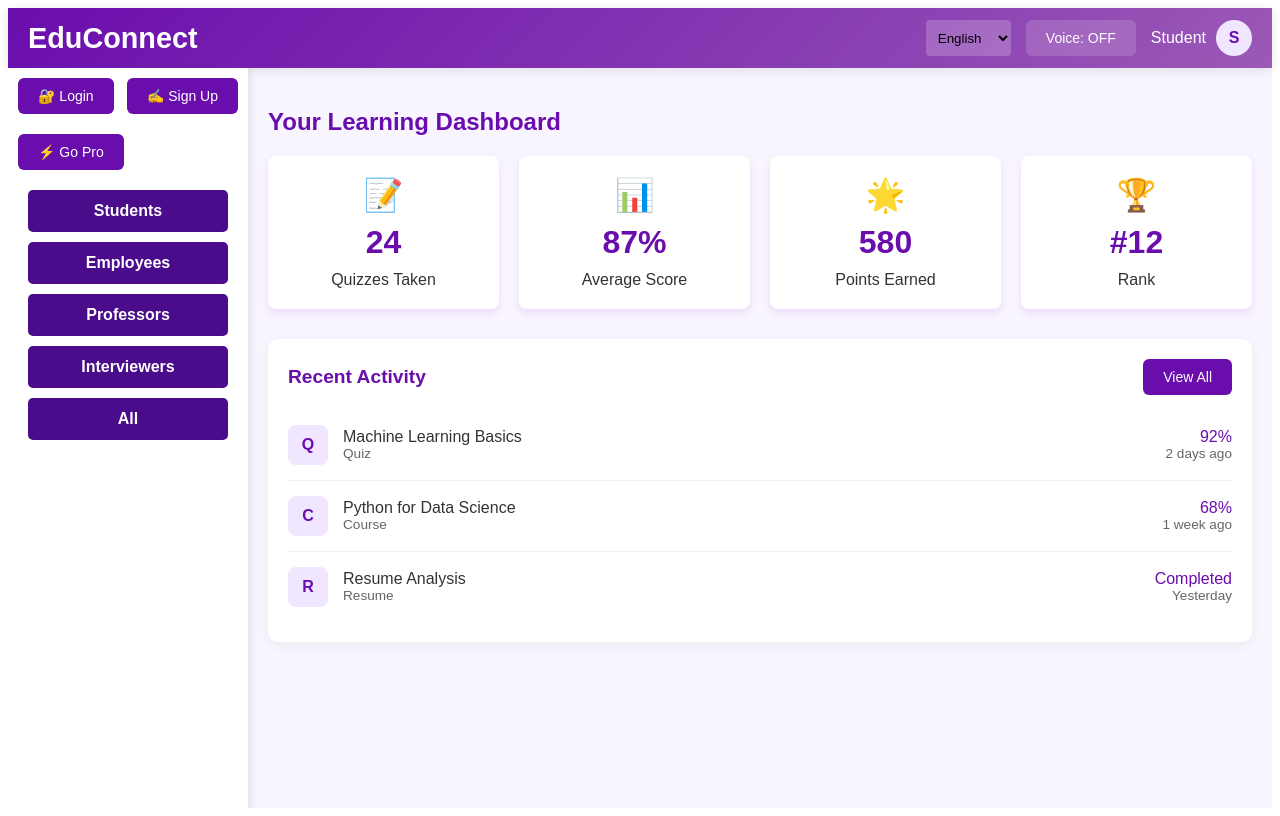
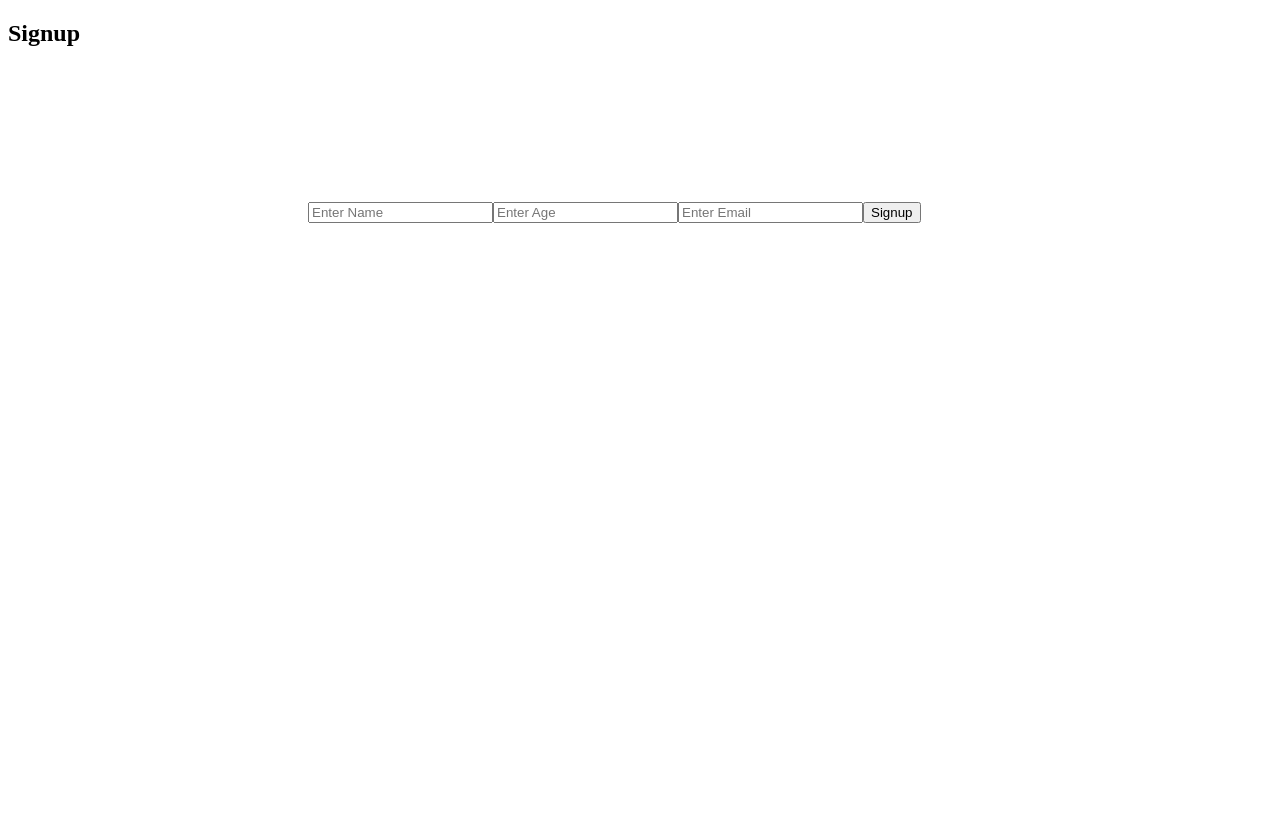
Before and after one commit to preethi123455/Educonnect__Platform, a React (Create React App) app in the folder frontend/: page / in a window 1280 px wide. Built offline with nearby package versions, Linux system fonts and the light colour scheme; no server answers.

Commit message:
preethi - 3

```diff
--- a/frontend/src/App.js
+++ b/frontend/src/App.js
@@ -1,4 +1,4 @@
-import React, { useContext } from "react";
+import React, { useContext, useState } from "react";
 import { AppContext } from "./components/AppContext";
 import Sidebar from "./components/Sidebar";
 import Dashboard from "./components/Dashboard";
@@ -17,7 +17,7 @@ import StudySchedulePlanner from "./components/StudySchedulePlanner";
 import Challenges from "./components/Challenges";
 import Doubt from "./components/DoubtSolver";
 import Counselling from "./components/Counselling";
-import Mock  from "./components/Mock";
+import Mock from "./components/Mock";
 import JobVacancyFinder from "./components/Jobvacancy";
 import PortfolioGenerator from "./components/Portfoliogen";
 import Games from "./components/Games";
@@ -28,7 +28,15 @@ import Road from "./components/Roadmap";
 import Groups from "./components/Groups";
 import Compiler from "./components/Compiler";
 import Studie from "./components/Studyscheduler";
+
 const App = () => {
+
+  // ------------------------------
+  // NEW: Signup/Login flow handler
+  // ------------------------------
+  const [authStep, setAuthStep] = useState("signup");
+  // signup → login → dashboard
+
   const { activeTab } = useContext(AppContext);
 
   const renderActiveComponent = () => {
@@ -50,40 +58,51 @@ const App = () => {
       case "study":
         return <StudySchedulePlanner />;
       case "convo":
-          return <Convo />;
+        return <Convo />;
       case "study-schedule":
-          return <StudySchedulePlanner/>;
+        return <StudySchedulePlanner />;
       case "challenges":
-          return <Challenges/>;
+        return <Challenges />;
       case "doubt":
-          return <Doubt />;
+        return <Doubt />;
       case "counselling":
-          return <Counselling/>;
+        return <Counselling />;
       case "mock":
-        return <Mock/>;
+        return <Mock />;
       case "vac":
-        return <JobVacancyFinder/>;
+        return <JobVacancyFinder />;
       case "generator":
-        return <PortfolioGenerator/>;
+        return <PortfolioGenerator />;
       case "games":
-        return <Games/>;
+        return <Games />;
       case "latest":
-        return <Latest/>;
-      case "login":
-        return <Login/>;
-      case "signup":
-        return <Signup/>;
+        return <Latest />;
       case "road":
-          return <Road/>;
+        return <Road />;
       case "groups":
-          return <Groups/>;
+        return <Groups />;
       case "compiler":
-          return <Compiler/>;
+        return <Compiler />;
       case "studie":
-          return <Studie/>;
+        return <Studie />;
+      default:
+        return <Dashboard />;
     }
   };
 
+  // ------------------------------------------
+  // AUTH FLOW: SIGNUP → LOGIN → DASHBOARD
+  // ------------------------------------------
+
+  if (authStep === "signup") {
+    return <Signup onSignupSuccess={() => setAuthStep("login")} />;
+  }
+
+  if (authStep === "login") {
+    return <Login onLoginSuccess={() => setAuthStep("dashboard")} />;
+  }
+
+  // After login → show full dashboard UI
   return (
     <div style={styles.appContainer}>
       <Header />
```
